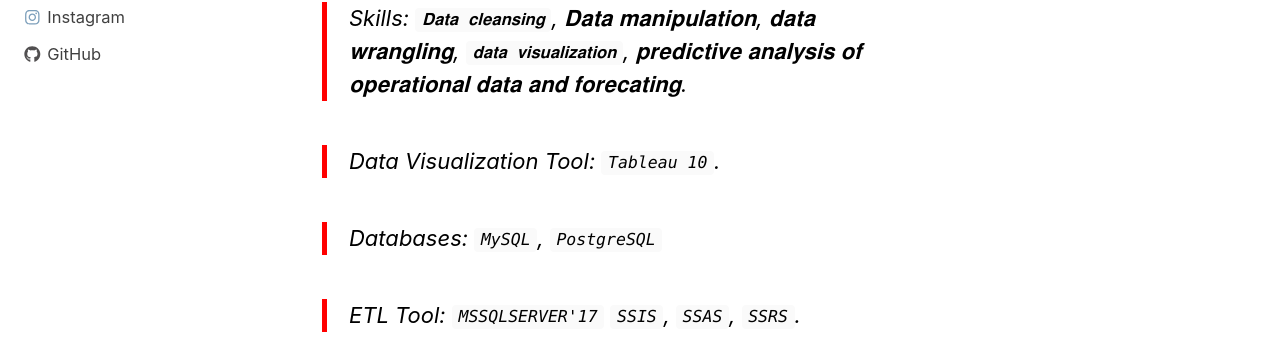
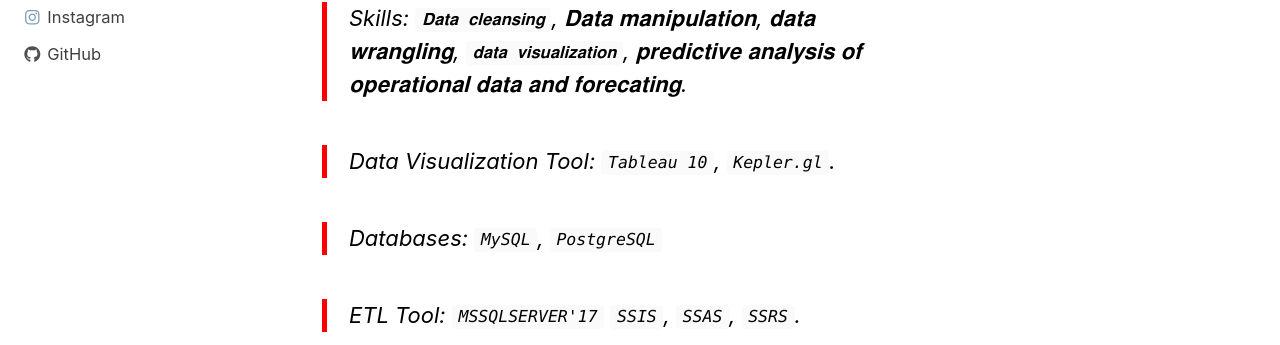
Before and after one commit to mastermindLAB/mastermindLAB.github.io, a Jekyll site: the page built from _pages/about.md, in a window 1280 px wide and 900 px high, scrolled down 1246 px. Shown: the part 271-616 px from the top of the window. Built offline with Jekyll 4.4.1, drawn with Linux system fonts in a browser that asks for light colours; nearby versions of some CDN libraries.

```diff
--- a/_pages/about.md
+++ b/_pages/about.md
@@ -12,7 +12,7 @@
 
 >Skills: `𝐃𝐚𝐭𝐚 𝐜𝐥𝐞𝐚𝐧𝐬𝐢𝐧𝐠`, 𝐃𝐚𝐭𝐚 𝐦𝐚𝐧𝐢𝐩𝐮𝐥𝐚𝐭𝐢𝐨𝐧, 𝐝𝐚𝐭𝐚 𝐰𝐫𝐚𝐧𝐠𝐥𝐢𝐧𝐠, `𝐝𝐚𝐭𝐚 𝐯𝐢𝐬𝐮𝐚𝐥𝐢𝐳𝐚𝐭𝐢𝐨𝐧`, 𝐩𝐫𝐞𝐝𝐢𝐜𝐭𝐢𝐯𝐞 𝐚𝐧𝐚𝐥𝐲𝐬𝐢𝐬 𝐨𝐟 𝐨𝐩𝐞𝐫𝐚𝐭𝐢𝐨𝐧𝐚𝐥 𝐝𝐚𝐭𝐚 𝐚𝐧𝐝 𝐟𝐨𝐫𝐞𝐜𝐚𝐭𝐢𝐧𝐠.
 
->Data Visualization Tool: `Tableau 10`.
+>Data Visualization Tool: `Tableau 10`, `Kepler.gl`.
 
 >Databases: `MySQL`, `PostgreSQL`
 
```
